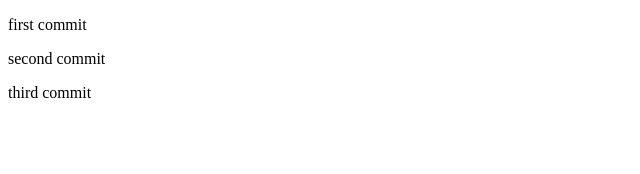
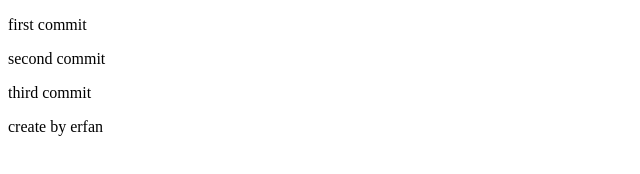
Before and after one commit to Erfanabi/myRepo1, a plain HTML site: page index.html in a window 1280 px wide. Shown: the whole page, without its empty margins (0-640 px from the left). Drawn offline with Linux system fonts and the light colour scheme.

Commit message:
create header

```diff
--- a/index.html
+++ b/index.html
@@ -13,6 +13,10 @@
     <p>second commit</p>
 
     <p>third commit</p>
+
+    <header>
+        <p>create by erfan</p>
+    </header>
 </body>
 
 </html>
--- a/index.js
+++ b/index.js
@@ -1,3 +1,5 @@
 console.log("hello my name is erfan");
 
 alert("ok");
+
+console.log("create header by erfan");
```
